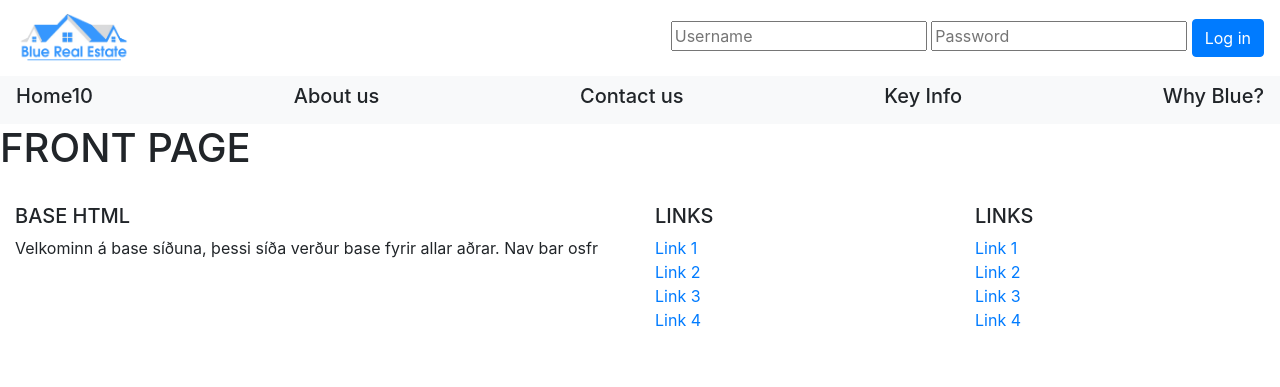
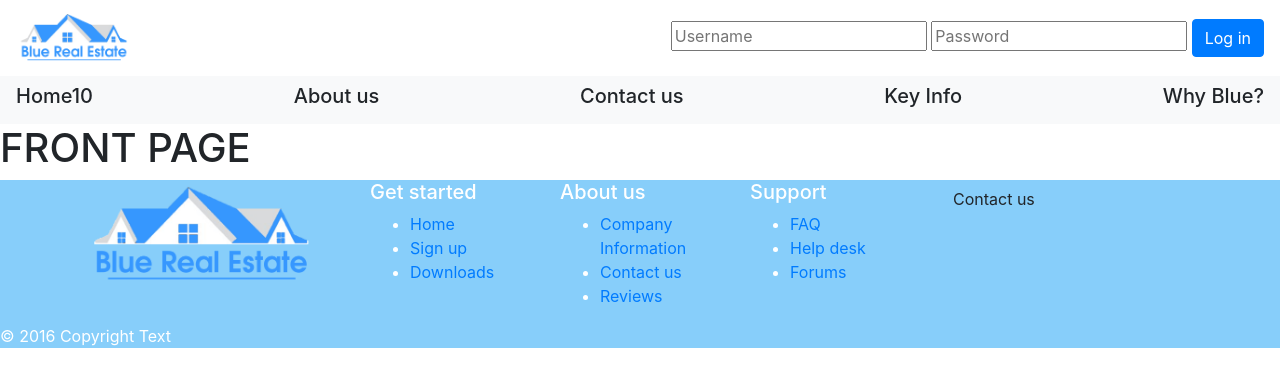
Before and after one commit to DanielAron18/BlueRealEstate, a Django app: page / in a window 1280 px wide. Shown: the top 387 px of the page. Run offline with Django 3.2, Linux system fonts and the light colour scheme; some libraries are stand-ins or nearby versions.

Commit message:
footer kominn base.html

```diff
--- a/templates/base.html
+++ b/templates/base.html
@@ -38,82 +38,52 @@
 
         {% endblock %}
 
-        <!-- Footer -->
-        <footer class="footer blue pt-4">
-            <!-- Footer Links -->
-            <div class="container-fluid text-center text-md-left">
-
-            <!-- Grid row -->
+    <footer id="myFooter" style="background-color: lightskyblue; color:white;">
+        <div class="container">
             <div class="row">
-
-            <!-- Grid column -->
-            <div class="col-md-6 mt-md-0 mt-3">
-
-            <!-- Content -->
-            <h5 class="text-uppercase">BASE HTML</h5>
-            <p>Velkominn á base síðuna, þessi síða verður base fyrir allar aðrar. Nav bar osfr</p>
-
+                <div class="col-sm-3">
+                    <a href="#" class="navbar-brand">
+                        <img src="{% static 'images/logo.png' %}", height="100px">
+                    </a>
                 </div>
-            <!-- Grid column -->
-
-            <hr class="clearfix w-100 d-md-none pb-3">
-
-            <!-- Grid column -->
-            <div class="col-md-3 mb-md-0 mb-3">
-
-                <!-- Links -->
-                <h5 class="text-uppercase">Links</h5>
-
-                <ul class="list-unstyled">
-                <li>
-                <a href="#!">Link 1</a>
-                </li>
-                <li>
-                    <a href="#!">Link 2</a>
-                </li>
-                <li>
-                    <a href="#!">Link 3</a>
-                </li>
-                <li>
-                    <a href="#!">Link 4</a>
-                </li>
+                <div class="col-sm-2">
+                    <h5>Get started</h5>
+                    <ul>
+                        <li><a href="#">Home</a></li>
+                        <li><a href="#">Sign up</a></li>
+                        <li><a href="#">Downloads</a></li>
                     </ul>
-
                 </div>
-                <!-- Grid column -->
-
-                <!-- Grid column -->
-                <div class="col-md-3 mb-md-0 mb-3">
-
-                    <!-- Links -->
-                    <h5 class="text-uppercase">Links</h5>
-
-                    <ul class="list-unstyled">
-                        <li>
-                        <a href="#!">Link 1</a>
-                        </li>
-                    <li>
-                        <a href="#!">Link 2</a>
-                    </li>
-                    <li>
-                        <a href="#!">Link 3</a>
-                    </li>
-                    <li>
-                        <a href="#!">Link 4</a>
-                    </li>
+                <div class="col-sm-2">
+                    <h5>About us</h5>
+                    <ul>
+                        <li><a href="#">Company Information</a></li>
+                        <li><a href="#">Contact us</a></li>
+                        <li><a href="#">Reviews</a></li>
                     </ul>
-
                 </div>
-                <!-- Grid column -->
-
+                <div class="col-sm-2">
+                    <h5>Support</h5>
+                    <ul>
+                        <li><a href="#">FAQ</a></li>
+                        <li><a href="#">Help desk</a></li>
+                        <li><a href="#">Forums</a></li>
+                    </ul>
                 </div>
-                <!-- Grid row -->
-
+                <div class="col-sm-3">
+                    <div class="social-networks">
+                        <a href="#" class="twitter"><i class="fa fa-twitter"></i></a>
+                        <a href="#" class="facebook"><i class="fa fa-facebook"></i></a>
+                        <a href="#" class="google"><i class="fa fa-google-plus"></i></a>
                     </div>
-            <!-- Footer Links -->
-
+                    <button type="button" class="btn btn-default">Contact us</button>
+                </div>
+            </div>
+        </div>
+        <div class="footer-copyright">
+            <p>© 2016 Copyright Text </p>
+        </div>
     </footer>
-        <!-- Footer -->
 
 
         <script src="https://code.jquery.com/jquery-3.3.1.slim.min.js" integrity="sha384-q8i/X+965DzO0rT7abK41JStQIAqVgRVzpbzo5smXKp4YfRvH+8abtTE1Pi6jizo" crossorigin="anonymous"></script>
```
Lines whose indentation alone changed are shown as unchanged.
